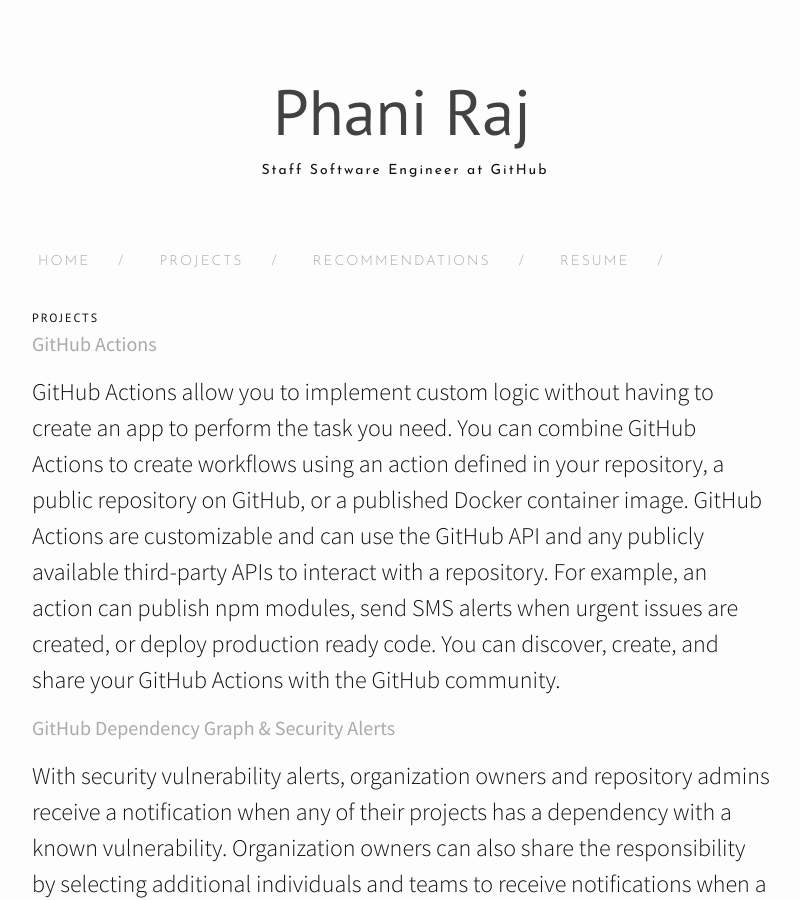
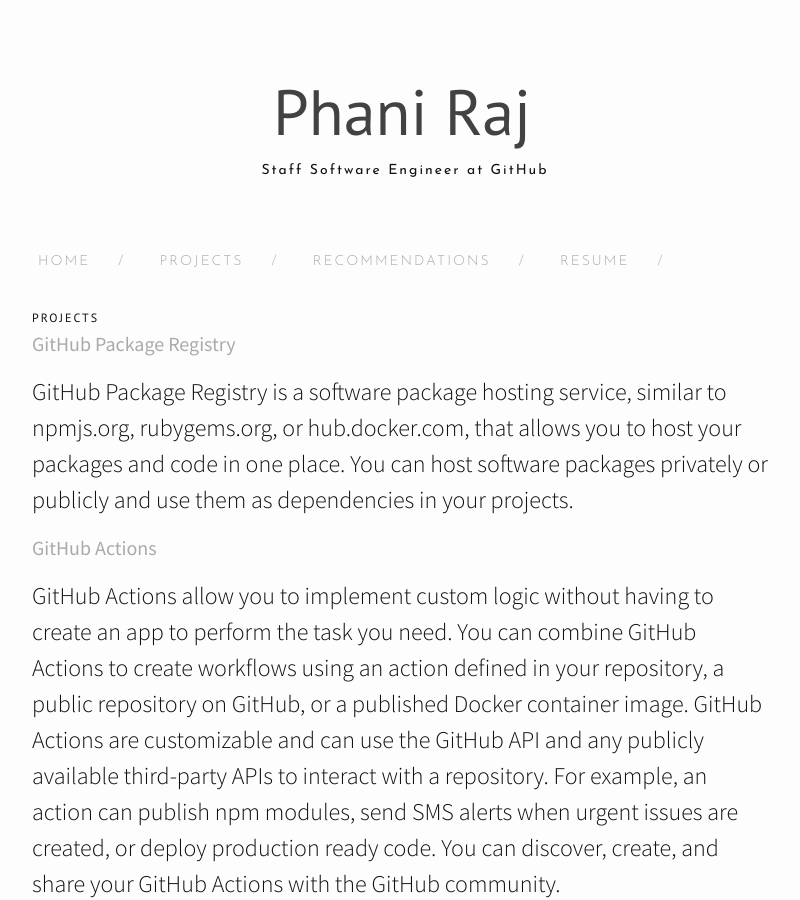
Before and after one commit to Phanatic/phanatic.github.io, a Jekyll site: the page built from projects.md, in a window 1280 px wide and 900 px high. Shown: the whole window, without its empty margins (238-1038 px from the left). Built offline with Jekyll 4.4.1, drawn with Linux system fonts in a browser that asks for light colours; nearby versions of some CDN libraries; comment, search, counter and statistics services are not loaded.

Commit message:
Update projects.md

```diff
--- a/projects.md
+++ b/projects.md
@@ -3,6 +3,10 @@ layout: page
 title : Projects
 permalink: /projects/
 ---
+
+#### [GitHub Package Registry](https://help.github.com/en/articles/about-github-package-registry)
+
+GitHub Package Registry is a software package hosting service, similar to npmjs.org, rubygems.org, or hub.docker.com, that allows you to host your packages and code in one place. You can host software packages privately or publicly and use them as dependencies in your projects.
 
 #### [GitHub Actions](https://developer.github.com/actions/)
 
```
